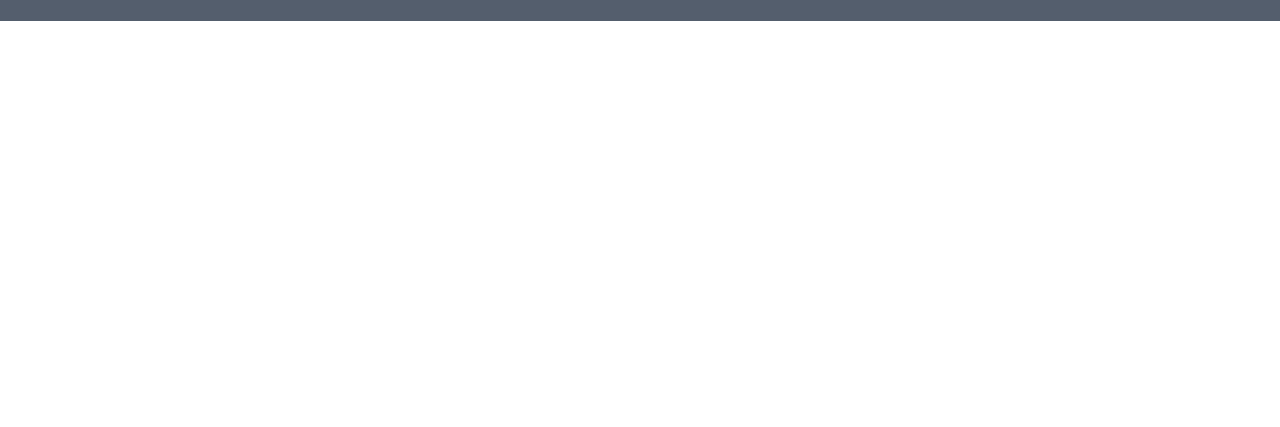
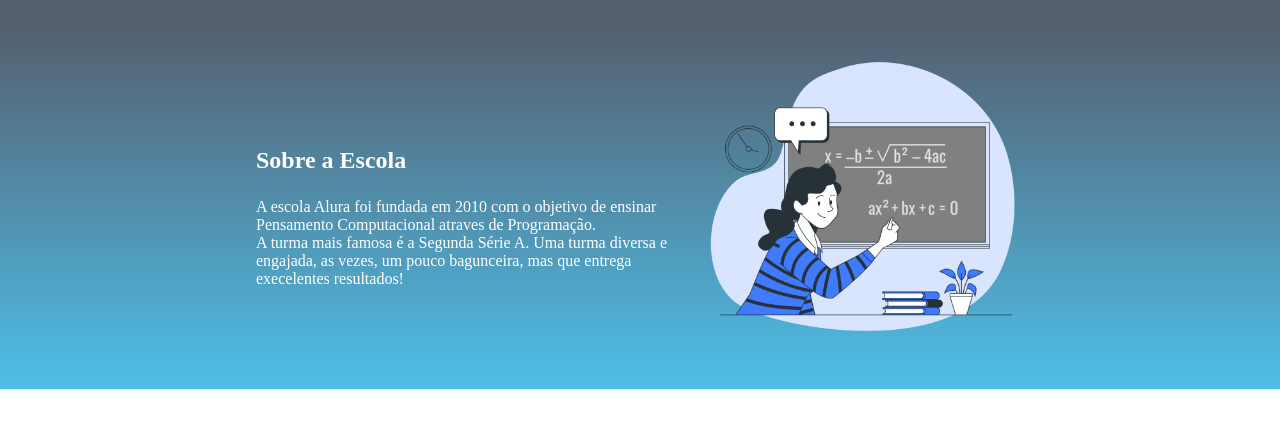
Before and after one commit to RafaelNRomero/Site-alura, a plain HTML site: page index.html in a window 1280 px wide. Shown: the part 87-514 px from the top of the page. Drawn offline with Linux system fonts and the light colour scheme.

Commit message:
terminei seção escola

```diff
--- a/index.html
+++ b/index.html
@@ -15,6 +15,13 @@
             <li class="cabeçalho-lista-item">Estudante</li>
         </ul>
     </header>
-
+    <section class="escola">
+        <div class="escola-div-conteudo">
+            <h2 class="escola-titulo">Sobre a Escola</h2>
+            <p class="escola-texto-um">A escola Alura foi fundada em 2010 com o objetivo de ensinar Pensamento Computacional atraves de Programação.</p>
+            <p class="escola-texto-dois">A turma mais famosa é a Segunda Série A. Uma turma diversa e engajada, as vezes, um pouco bagunceira, mas que entrega execelentes resultados! </p>
+        </div>
+        <img class="escola-imagem" src="Formula-bro.png" alt="Professora no quadro.">
+    </section>
 </body>
 </html>
--- a/style.css
+++ b/style.css
@@ -21,3 +21,24 @@
     margin: 0 16px;
     font-size: 24px;
 }
+
+.escola-imagem{
+    width: 25%;
+}
+
+.escola{
+    background-image: linear-gradient(#545e6d,#4EBFE9);
+    color: white;
+    display: flex;
+    justify-content: center;
+    align-items: center;
+    padding: 24px 0;
+}
+
+.escola-div-conteudo{
+    width: 35%;
+}
+
+.escola-titulo{
+    padding: 24px 0;
+}
```
Also changed, not shown: Formula-bro.png (added).
